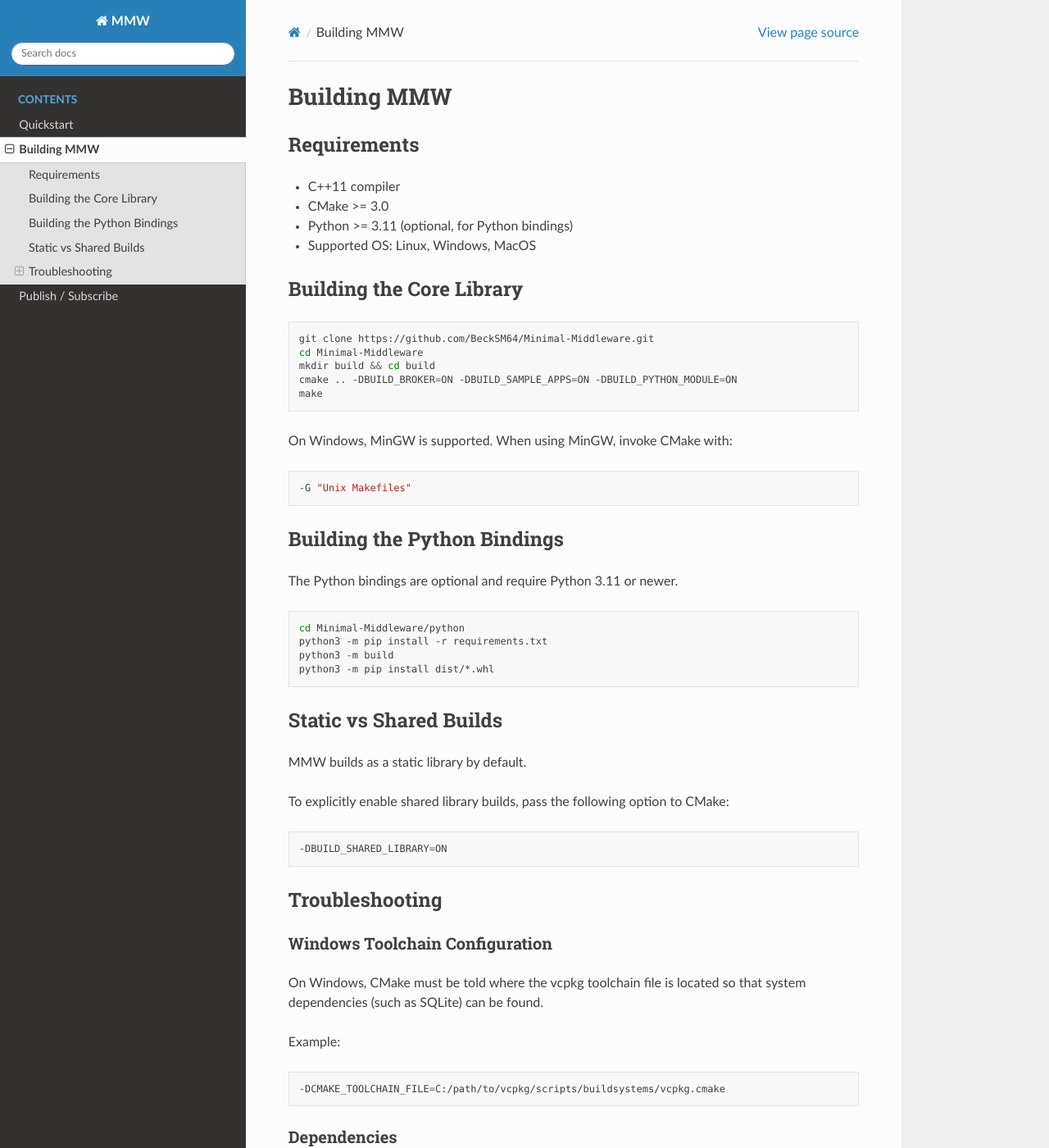
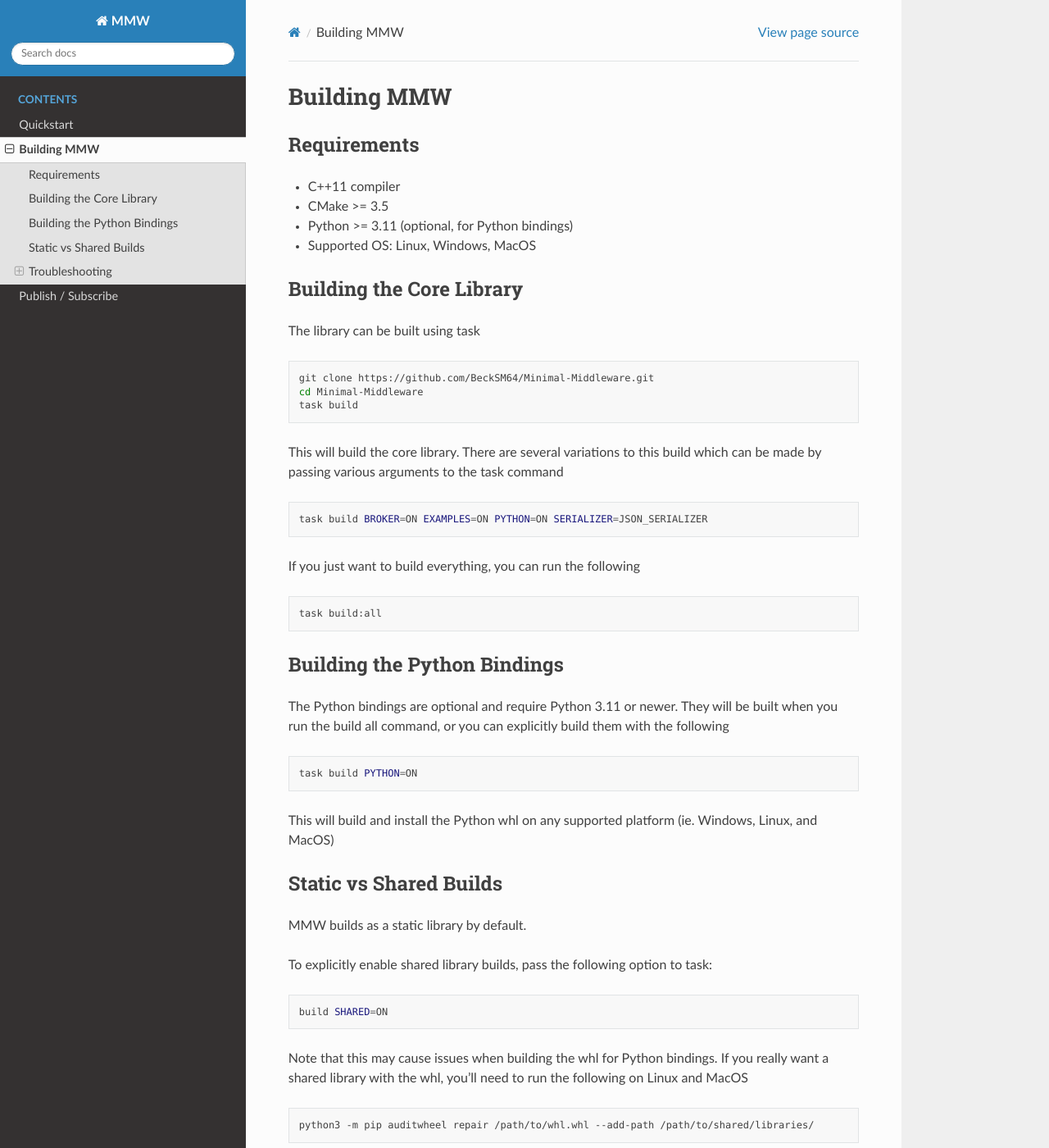
Before and after one commit to BeckSM64/Minimal-Middleware, a Sphinx documentation site: the page built from docs/source/getting_started/building.rst, in a window 1280 px wide and 1400 px high. Shown: the whole window at 82% size. Built offline with Sphinx 7.4.7 and the Read the Docs theme 3.1.0, drawn with Linux system fonts in a browser that asks for light colours; pages that are not in the unit, such as notebooks, are missing from menus; some of the changed text lies outside the part shown.

Commit message:
:memo: update documentation for new taskfile builds

```diff
--- a/Taskfile.yml
+++ b/Taskfile.yml
@@ -6,6 +6,7 @@
   EXAMPLES: '{{.EXAMPLES | default "OFF"}}'
   PYTHON: '{{.PYTHON | default "OFF"}}'
   SERIALIZER: '{{.SERIALIZER | default "CEREAL_SERIALIZER"}}'
+  SHARED: '{{.SHARED | default "OFF"}}'
   # Platform detection logic
   PYTHON_EXE: '{{if eq OS "windows"}}python{{else}}python3{{end}}'
   VCPKG_PATH: 'C:/vcpkg/scripts/buildsystems/vcpkg.cmake'
@@ -41,6 +42,7 @@
         -DBUILD_SAMPLE_APPS={{.EXAMPLES}}
         -DBUILD_PYTHON_MODULE={{.PYTHON}}
         -D{{.SERIALIZER}}=ON
+        -DBUILD_SHARED_LIBRARY={{.SHARED}}
         {{if eq OS "windows"}}
         -DCMAKE_TOOLCHAIN_FILE={{.VCPKG_PATH}}
         -G "Unix Makefiles"
--- a/docs/source/getting_started/building.rst
+++ b/docs/source/getting_started/building.rst
@@ -5,49 +5,66 @@
 ------------
 
 * C++11 compiler
-* CMake >= 3.0
+* CMake >= 3.5
 * Python >= 3.11 (optional, for Python bindings)
 * Supported OS: Linux, Windows, MacOS
 
 Building the Core Library
 -------------------------
 
+The library can be built using task
+
 .. code-block:: bash
 
    git clone https://github.com/BeckSM64/Minimal-Middleware.git
    cd Minimal-Middleware
-   mkdir build && cd build
-   cmake .. -DBUILD_BROKER=ON -DBUILD_SAMPLE_APPS=ON -DBUILD_PYTHON_MODULE=ON
-   make
+   task build
 
-On Windows, MinGW is supported. When using MinGW, invoke CMake with:
+This will build the core library. There are several variations to this build which can be made by passing various arguments to the task command
 
 .. code-block:: bash
 
-   -G "Unix Makefiles"
+   task build BROKER=ON EXAMPLES=ON PYTHON=ON SERIALIZER=JSON_SERIALIZER
+
+If you just want to build everything, you can run the following
+
+.. code-block:: bash
+
+   task build:all
 
 Building the Python Bindings
 ----------------------------
 
-The Python bindings are optional and require Python 3.11 or newer.
+The Python bindings are optional and require Python 3.11 or newer. They will be built when you run the build all command, or you can explicitly build them with the following
 
 .. code-block:: bash
 
-   cd Minimal-Middleware/python
-   python3 -m pip install -r requirements.txt
-   python3 -m build
-   python3 -m pip install dist/*.whl
+   task build PYTHON=ON
+
+This will build and install the Python whl on any supported platform (ie. Windows, Linux, and MacOS)
 
 Static vs Shared Builds
 -----------------------
 
 MMW builds as a static library by default.
 
-To explicitly enable shared library builds, pass the following option to CMake:
+To explicitly enable shared library builds, pass the following option to task:
 
 .. code-block:: bash
 
-   -DBUILD_SHARED_LIBRARY=ON
+   build SHARED=ON
+
+Note that this may cause issues when building the whl for Python bindings. If you really want a shared library with the whl, you'll need to run the following on Linux and MacOS
+
+.. code-block:: bash
+
+   python3 -m pip auditwheel repair /path/to/whl.whl --add-path /path/to/shared/libraries/
+
+and this on Windows
+
+.. code-block:: bash
+
+   python -m pip delvewheel repair /path/to/whl.whl --add-path /path/to/shared/libraries/
 
 Troubleshooting
 ---------------
@@ -62,7 +79,7 @@
 
 .. code-block:: bash
 
-   -DCMAKE_TOOLCHAIN_FILE=C:/path/to/vcpkg/scripts/buildsystems/vcpkg.cmake
+   task build VCPKG_PATH='C:/path/to/vcpkg/scripts/buildsystems/vcpkg.cmake'
 
 Dependencies
 ~~~~~~~~~~~~
```
